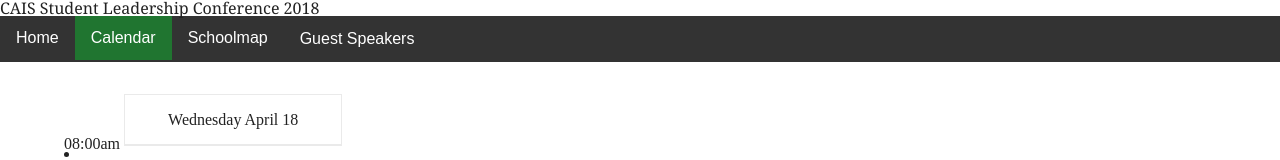
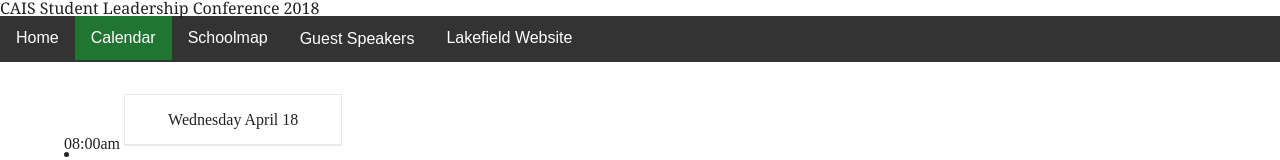
Before and after one commit to lcs-cfloess/cslc2018-web, a plain HTML site: page calender.html in a window 1280 px wide. Shown: the top 160 px of the page. Drawn offline with nearby package versions, Linux system fonts and the light colour scheme; files that its build step writes are made by us from their sources; a script that the page names is missing; some icons are missing.

Commit message:
added lakefield link

```diff
--- a/calender.html
+++ b/calender.html
@@ -34,6 +34,7 @@
               <a href="guestSpeaker3.html">Joel Hilchey</a>
             </div>
           </div>
+          <a href="https://www.lcs.on.ca/page">Lakefield Website</a>
         </div>
       </div>
     </div>
```
Also changed, not shown: guestSpeaker1.html (+1 -0 lines), guestSpeaker2.html (+1 -0 lines), guestSpeaker3.html (+1 -0 lines), index.html (+1 -0 lines), schoolmap.html (+1 -1 lines).
